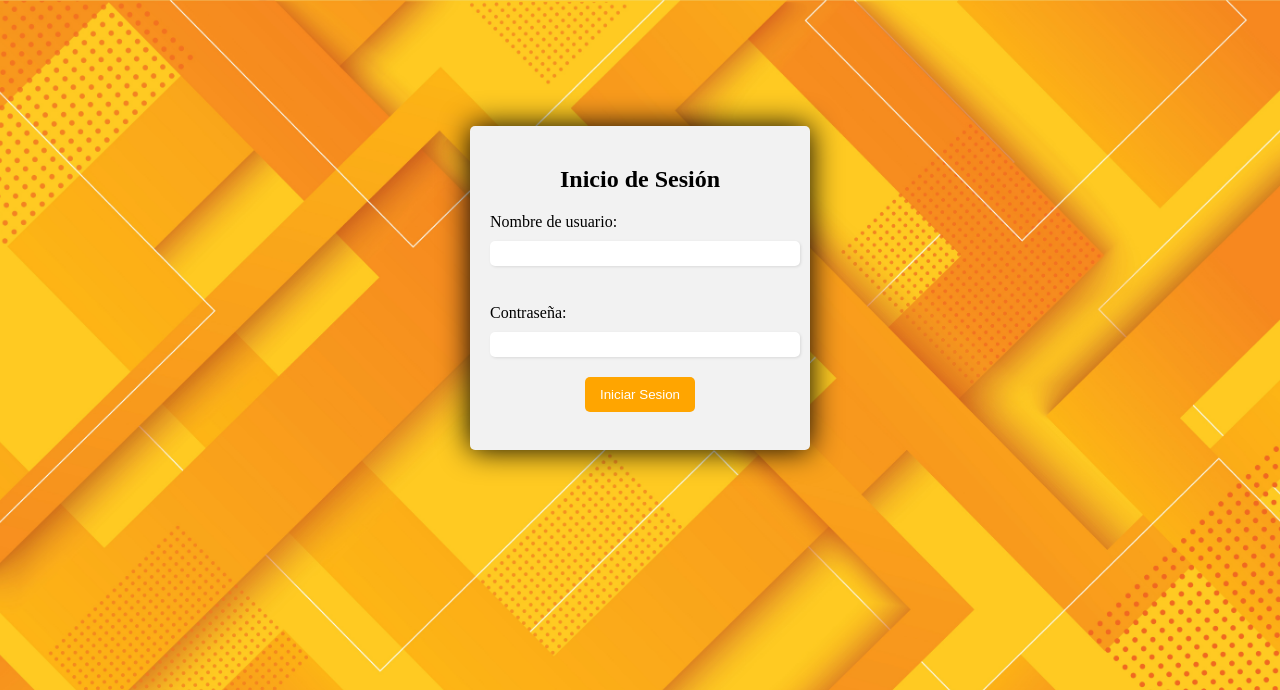
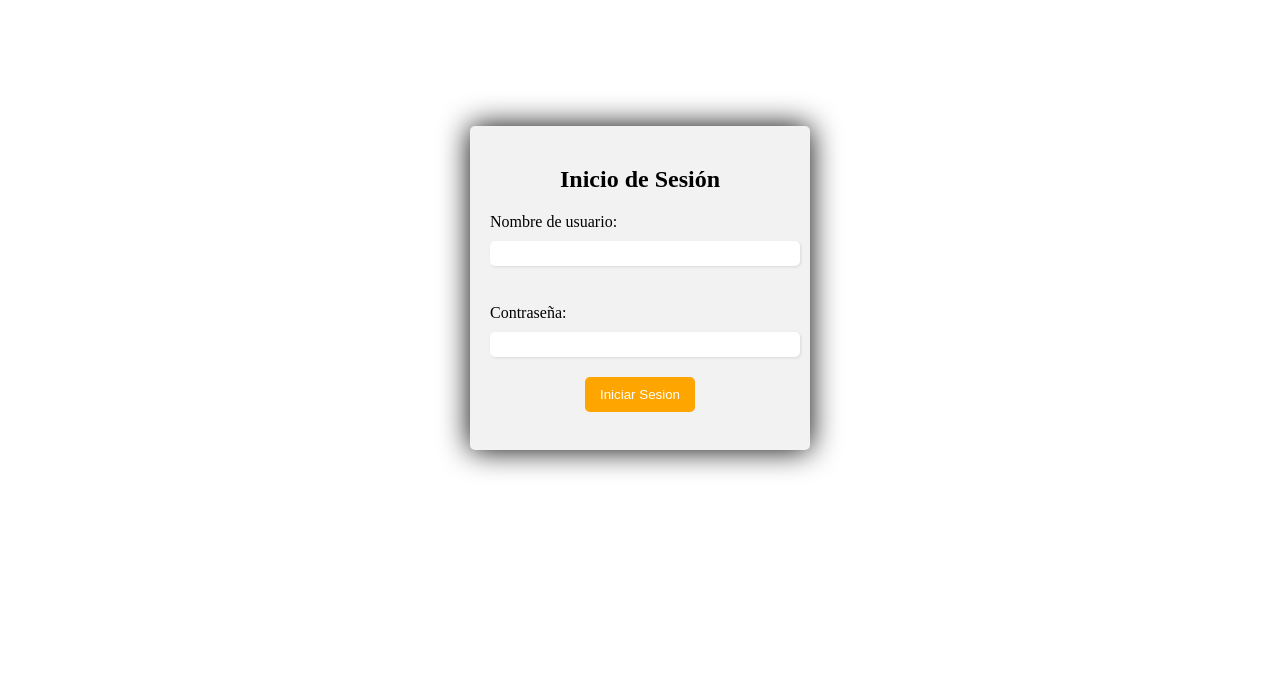
Before and after one commit to Ismaelsg2003/ProyectoFinalIAW, a PHP site: page /views/login.php in a window 1280 px wide. Shown: the top 690 px of the page. Run offline with PHP 8.4, Linux system fonts and the light colour scheme.

Commit message:
Update login.php

```diff
--- a/EntornoDesarrolloPHP/public/views/login.php
+++ b/EntornoDesarrolloPHP/public/views/login.php
@@ -4,13 +4,6 @@
     <meta charset="UTF-8">
     <title>Login</title>
     <style>
-        body{
-        background-image: url("../assets/fondo.jpg");
-        background-size: cover;
-        background-position: center center;
-        background-repeat: no-repeat;
-        background-attachment: fixed;
-        }
         form {
         margin: 20px auto;
         width: 300px;
```
